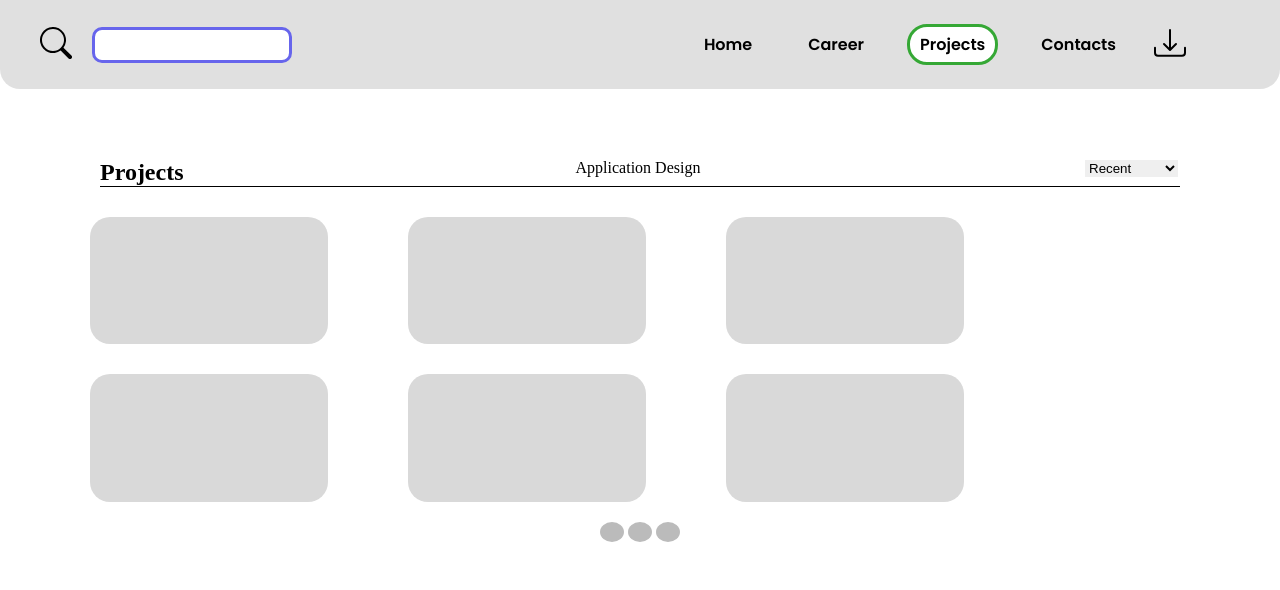
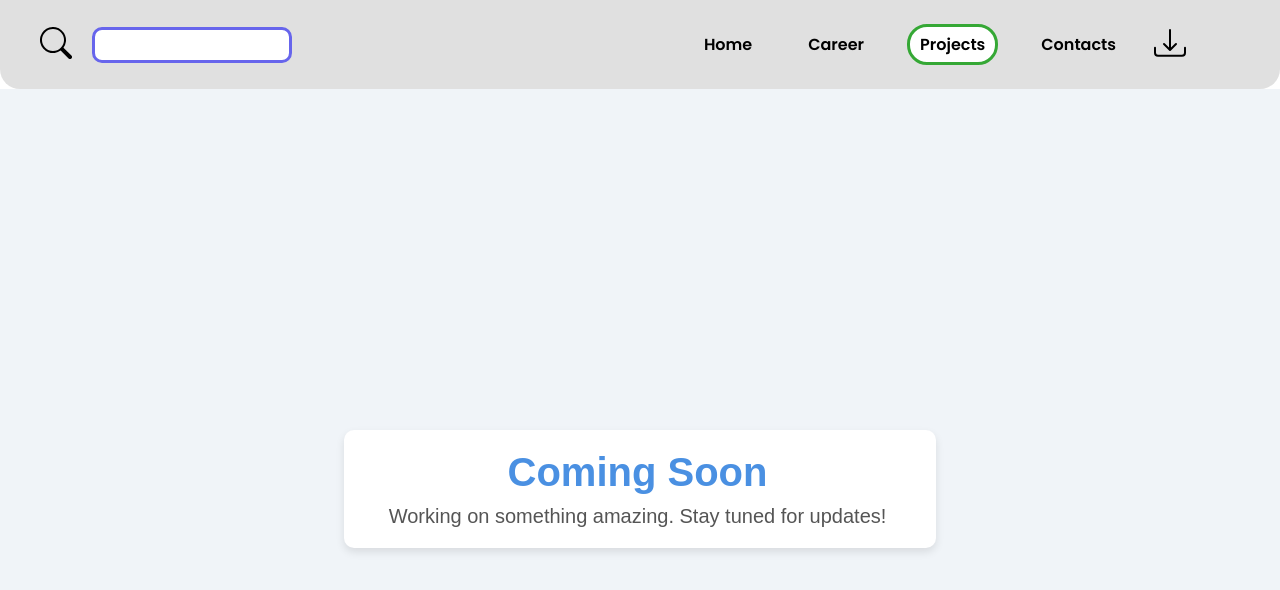
Before and after one commit to jimmanamel/Resume, a React (Create React App) app: page /Resume/Projects in a window 1280 px wide. Shown: the top 590 px of the page. Built offline with nearby package versions, Linux system fonts and the light colour scheme.

Commit message:
Coming soon page

```diff
--- a/src/Components/Career/CareerContainer.js
+++ b/src/Components/Career/CareerContainer.js
@@ -1,5 +1,4 @@
 import { FaUserGraduate, FaTools } from "react-icons/fa";
-import { BsBriefcase } from "react-icons/bs";
 
 import "./Career.scss";
 import FlipCard from "./FlipCard";
--- /dev/null
+++ b/src/Components/ComingSoon/ComingSoon.scss
@@ -0,0 +1,31 @@
+.comingContainer{
+    margin: 0;
+  font-family: Arial, sans-serif;
+  background: #f0f4f8;
+  color: #333;
+  display: flex;
+  justify-content: center;
+  align-items: center;
+  height: 100vh;
+  text-align: center;
+}
+
+.coming {
+    background: #ffffff;
+    padding: 20px;
+    border-radius: 10px;
+    box-shadow: 0 4px 8px rgba(0, 0, 0, 0.1);
+  }
+
+  .title {
+    font-size: 2.5rem;
+    color: #4a90e2;
+    margin: 0 0 10px;
+    font-weight: bold;
+  }
+
+  .subtitle {
+    font-size: 1.25rem;
+    color: #555;
+    margin: 0;
+  }
--- /dev/null
+++ b/src/Components/ComingSoon/ComingSoonContainer.js
@@ -0,0 +1,19 @@
+import React from "react";
+import "./ComingSoon.scss";
+
+const ComingSoonContainer = () => {
+  return (
+    <div className="comingContainer">
+      <div className="coming">
+        <div className="content">
+          <h1 className="title">Coming Soon</h1>
+          <p className="subtitle">
+            Working on something amazing. Stay tuned for updates!
+          </p>
+        </div>
+      </div>
+    </div>
+  );
+};
+
+export default ComingSoonContainer;
--- a/src/Components/Contacts/ContactsContainer.js
+++ b/src/Components/Contacts/ContactsContainer.js
@@ -1,6 +1,8 @@
+import ComingSoonContainer from "../ComingSoon/ComingSoonContainer"
+
 const ContactsContainer=()=>{
     return(
-        <div>This is for Contacts</div>
+        <ComingSoonContainer/>
     )
 }
 
--- a/src/Components/Projects/ProjectsContainer.js
+++ b/src/Components/Projects/ProjectsContainer.js
@@ -1,34 +1,36 @@
+import ComingSoonContainer from "../ComingSoon/ComingSoonContainer";
 import { tempProjects } from "../Constants/constant";
 
 import "./projects.scss";
 
 const ProjectsContainer = () => {
   return (
-    <div className="projectContainer">
-      <div className="projectsHeader">
-        <h2 className="header">Projects</h2>
-        <span className="tabbedHeader">
-          <span>Application</span>
-          <span>Design</span>
-        </span>
-        <span className="orderSelector">
-          <select name="order" id="Projects">
-            <option value="Recent">Recent</option>
-            <option value="Alphabetical">Alphabetical</option>
-          </select>
-        </span>
-      </div>
-      <div className="projectCardHolder">
-        {tempProjects.map((project) => (
-          <div className="projectCard">{project.name}</div>
-        ))}
-      </div>
-      <div className="dotNavigator">
-        <span class="dot" onclick="currentSlide(1)"></span>
-        <span class="dot" onclick="currentSlide(2)"></span>
-        <span class="dot" onclick="currentSlide(3)"></span>
-      </div>
-    </div>
+    <ComingSoonContainer/>
+    // <div className="projectContainer">
+    //   <div className="projectsHeader">
+    //     <h2 className="header">Projects</h2>
+    //     <span className="tabbedHeader">
+    //       <span>Application</span>
+    //       <span>Design</span>
+    //     </span>
+    //     <span className="orderSelector">
+    //       <select name="order" id="Projects">
+    //         <option value="Recent">Recent</option>
+    //         <option value="Alphabetical">Alphabetical</option>
+    //       </select>
+    //     </span>
+    //   </div>
+    //   <div className="projectCardHolder">
+    //     {tempProjects.map((project) => (
+    //       <div className="projectCard">{project.name}</div>
+    //     ))}
+    //   </div>
+    //   <div className="dotNavigator">
+    //     <span class="dot" onclick="currentSlide(1)"></span>
+    //     <span class="dot" onclick="currentSlide(2)"></span>
+    //     <span class="dot" onclick="currentSlide(3)"></span>
+    //   </div>
+    // </div>
   );
 };
 
```
